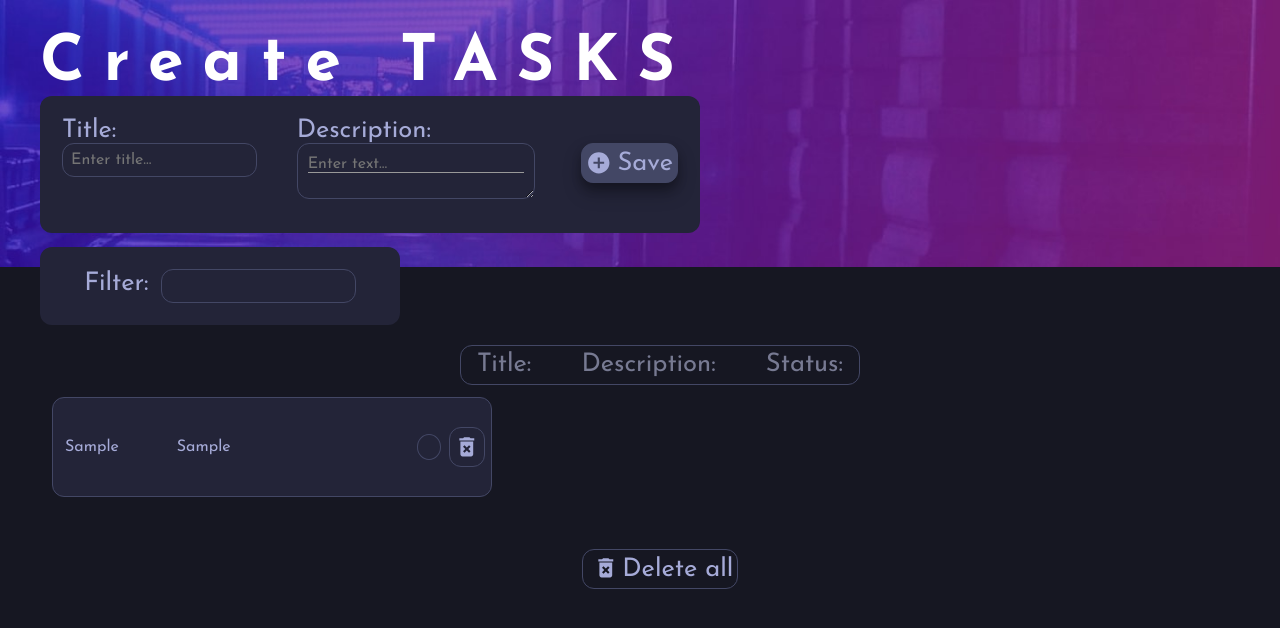
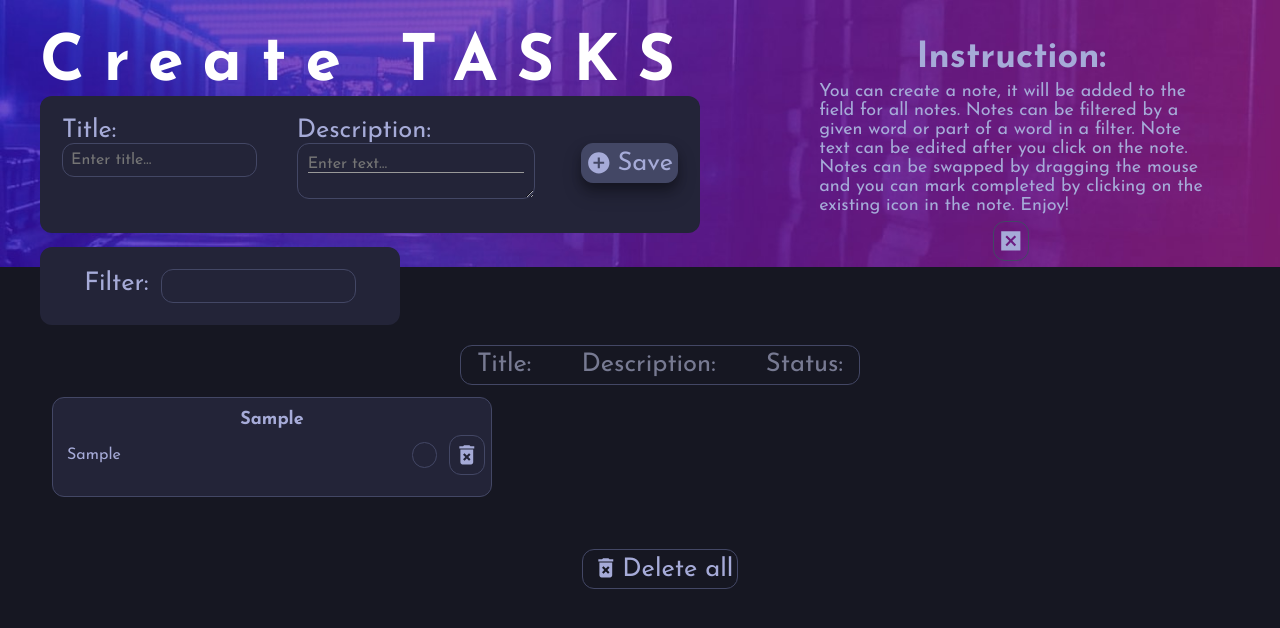
Before and after one commit to AnnaDorosheva/planning-app, a React (Create React App) app: page / in a window 1280 px wide. Both pictures are taken after typing "Sample", "Sample" into the empty fields and a click on the button "Save". Shown: the top 628 px of the page. Built offline with nearby package versions, Linux system fonts and the light colour scheme.

Commit message:
add Instruction

```diff
--- a/src/App.js
+++ b/src/App.js
@@ -5,6 +5,7 @@ import TodoList from "./TodoList/TodoList";
 import TodoCreator from "./TodoCreator/TodoCreator";
 import TodoFilter from "./TodoFilter/TodoFilter";
 import { Button } from "./commons/Button";
+import Instruction from "./Instruction/Instruction";
 
 const App = () => {
   const [itemsArr, setItemsArr] = useState(
@@ -12,6 +13,7 @@ const App = () => {
   );
   const [filter, setFilter] = useState("");
   const [currentCard, setCurrentCard] = useState(null);
+  const [instruction, setCloseInstruction] = useState(true)
 
   useEffect(() => {
     localStorage.setItem("items", JSON.stringify(itemsArr));
@@ -72,11 +74,18 @@ const App = () => {
     setItemsArr([]);
   };
 
+  // Close Instruction
+
+  const closeInstruction = () => {
+    setCloseInstruction(false)
+  };
+
   return (
     <div className={s.container}>
       <h1 className={s.nameApp}>Create TASKS</h1>
       <TodoCreator pushItem={addItem} />
       <TodoFilter onFilter={handleFilter} filter={filter} />
+     { instruction && <Instruction onClose={closeInstruction}/>}
       <TodoList
         itemsArr={itemsArr}
         filter={filter}
--- /dev/null
+++ b/src/Instruction/Instruction.js
@@ -0,0 +1,24 @@
+import React from "react";
+import { Button } from "../commons/Button";
+import s from "./Instruction.module.css";
+import { MdDisabledByDefault } from "react-icons/md";
+
+const Instruction = ({onClose}) => {
+  return (
+    <div className={s.container}>
+      <h1 className={s.header}>Instruction:</h1>
+      <p>
+        You can create a note, it will be added to the
+        field for all notes. Notes can be filtered by a given word or part of a
+        word in a filter. Note text can be edited after you click on the note. Notes can be swapped by dragging
+        the mouse and you can mark completed by clicking on the existing icon in
+        the note. Enjoy!
+      </p>
+      <div className={s.button}>
+      <Button onClick={onClose} icon={<MdDisabledByDefault />}></Button>
+      </div>
+    </div>
+  );
+};
+
+export default Instruction;
--- /dev/null
+++ b/src/Instruction/Instruction.module.css
@@ -0,0 +1,18 @@
+.container {
+    position: absolute;
+    font-size: var(--midium-font);
+    color: var(--clr-gb-2);
+    right: 6%;
+    top: 40px;
+    width: 30%;
+
+}
+.header {
+    text-align: center;
+    padding-bottom: 6px;
+}
+.button {
+    display: flex;
+    justify-content: center;
+    padding-top: 6px;
+}
--- a/src/Todo/Todo.js
+++ b/src/Todo/Todo.js
@@ -31,13 +31,14 @@ const Todo = (props) => {
   }, [isOpenModal]);
 
   return (
-    <>
+    <div className={s.container}>
       <TodoContainer
         background={props.item.isDone}
       >
         <p className={s.title} onClick={toggleOpenModal}>
           {props.item.todoHeader}
         </p>
+        <div className={s.todo}>
         <p className={s.text} onClick={toggleOpenModal}>
           {props.item.todoText}
         </p>
@@ -52,6 +53,7 @@ const Todo = (props) => {
           <span className={s.checkboxIcon}></span>
         </div>
         <Button onClick={props.delete} icon={<MdDeleteForever />}></Button>
+        </div>
       </TodoContainer>
       <>
         {isOpenModal && (
@@ -65,7 +67,7 @@ const Todo = (props) => {
           />
         )}
       </>
-    </>
+    </div>
   );
 };
 
--- a/src/Todo/Todo.module.css
+++ b/src/Todo/Todo.module.css
@@ -1,12 +1,19 @@
 .title {
-    width: 28%;
+    font-size: var(--midium-font);
+    font-weight: var(--fw-bold);
+    text-align: center;
     padding: 6px;
     margin-right: 6px;
     margin: auto;
 }
+.todo {
+    display: flex;
+    justify-content: space-between;
+    align-items: center;
+}
 .text {
-    width: 60%;
-    padding: 6px;
+    width: 80%;
+    padding: 8px;
 }
 .checkbox {
     transform: scale(1.8);
@@ -24,6 +31,11 @@
     margin-right: 8px;
     margin-left: 8px;
 }
+.checkboxContainer:hover {
+    background-color: var(--clr-gb-5);
+    box-shadow: var(--clr-box-shadow1);
+    transition: background-color 0.5s ease;
+}
 .checkbox:checked + .checkboxIcon {
     background: url(../images/check2.png), linear-gradient(45deg, var(--clr-green), var(--clr-pink));
     background-repeat: no-repeat;
--- a/src/Todo/Todo.styled.js
+++ b/src/Todo/Todo.styled.js
@@ -1,9 +1,6 @@
 import styled from "@emotion/styled";
 
 export const TodoContainer = styled.div`
-  display: flex;
-  justify-content: space-between;
-  align-items: center;
   font-size: var(--small-font);
   word-break: break-all;
   color: var(--clr-gb-2);
--- a/src/TodoCreator/TodoCreator.module.css
+++ b/src/TodoCreator/TodoCreator.module.css
@@ -2,7 +2,7 @@
   display: flex;
   justify-content: space-between;
   color: var(--clr-gb-2);
-  width: 660px;
+  max-width: 660px;
   background-color: var(--clr-card-bg);
   padding: 22px;
   border-radius: 12px;
```
